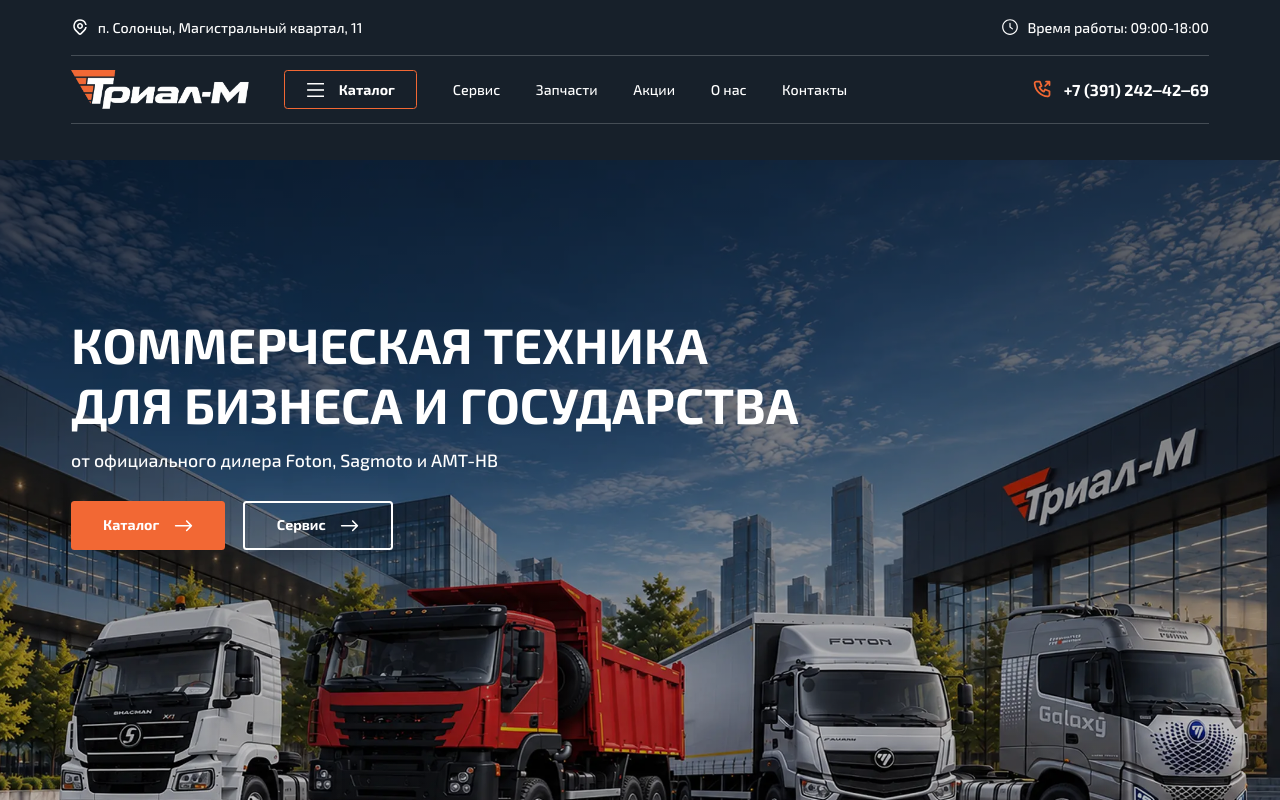
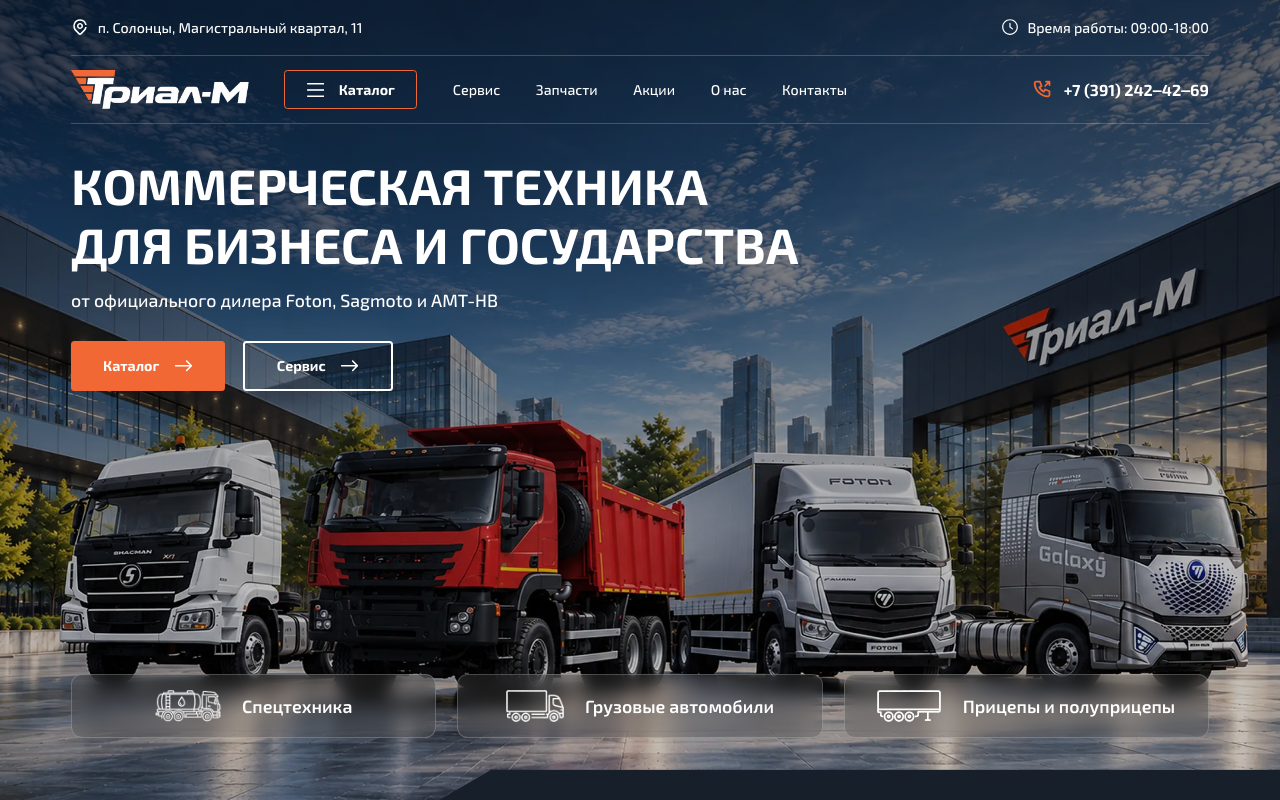
Before and after one commit to Gabbasov98/trial, a website: page src/index.html in a window 1280 px wide. Shown: the top 800 px of the page. Drawn offline with nearby package versions, Linux system fonts and the light colour scheme; files that its build step writes are made by us from their sources; files whose address does not match are found by name; a web font is replaced by a local one.

Commit message:
first commit

```diff
--- a/src/index.html
+++ b/src/index.html
@@ -1,6 +1,6 @@
 <!DOCTYPE html> @@include('components/page-blocks/_head.html',{ "lang":"ru", "title":"Главная", "description":"", "keywords":"",})
 
-<body class="m-page">
+<body class="m-page page-fix-header">
     <div class="wrapper">
         <header class="header">
             @@include('components/page-blocks/_header.html')
--- a/src/scss/_global.scss
+++ b/src/scss/_global.scss
@@ -27,10 +27,10 @@ html {
     font-weight: 400;
     color: $white;
     background-color: $blue;
-    //font-size: calc(1440px * (16 / 1440));
-    //@media screen and (max-width: 1440px){
-    font-size: calc(100vw * (16 / 1440));
-    //}
+    font-size: calc(1440px * (16 / 1440));
+    @media screen and (max-width: 1440px){
+        font-size: calc(100vw * (16 / 1440));
+    }
     &.fixed-body,
     &.fixed-body2{
         overflow-y: hidden;
@@ -39,7 +39,7 @@ html {
 }
 
 .container {
-    //max-width: 1440px;
+    max-width: 1440px;
     width: 100%;
     margin: 0 auto;
     padding: 0 5em;
--- a/src/scss/layout/_header.scss
+++ b/src/scss/layout/_header.scss
@@ -181,6 +181,15 @@
   }
 }
 
+.page-fix-header{
+  .header{
+    position: absolute;
+    top: 0;
+    left: 0;
+    width: 100%;
+  }
+}
+
 
 @media screen and (max-width: 992px){
   .header{
```
Also changed, not shown: src/404.html (+1 -1 lines), src/nav.html (+1 -1 lines), src/repair.html (+1 -1 lines), src/spare.html (+1 -1 lines), build/404.html, build/css/style.min.css, build/index.html, build/nav.html, build/repair.html, build/spare.html, 1 other file.
